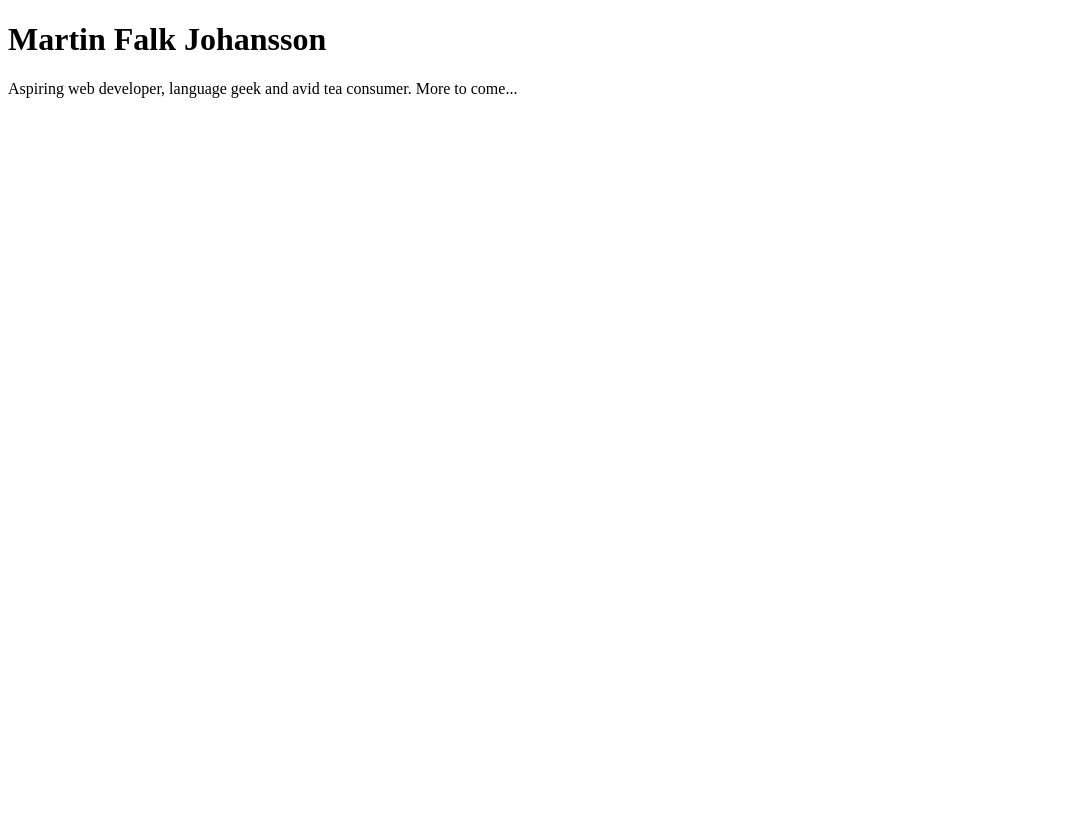
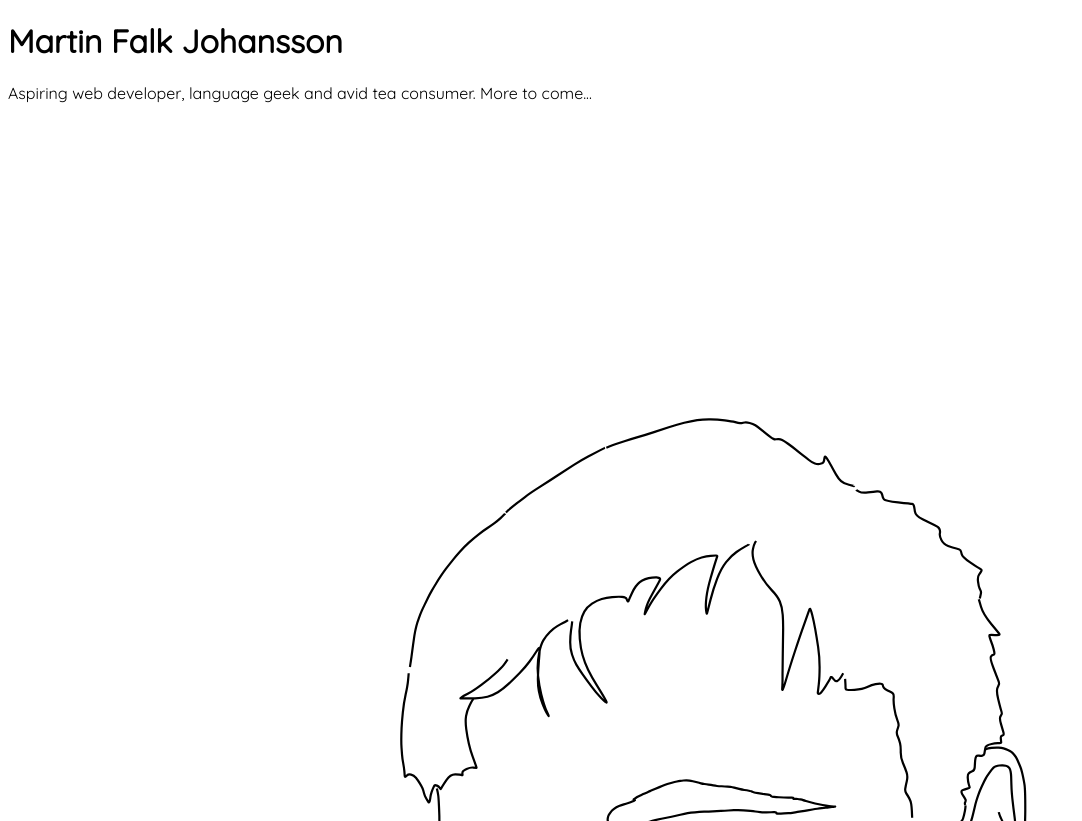
Before and after one commit to martinfjant/martinfjant.github.io, a plain HTML site: page index.html in a window 1280 px wide. Shown: the whole page, without its empty margins (0-1082 px from the left). Before the commit the page ends 800 px from the top, so only its background shows below. Drawn offline with Linux system fonts and the light colour scheme.

Commit message:
Added sum style

```diff
--- a/index.html
+++ b/index.html
@@ -5,8 +5,27 @@
     <meta http-equiv="X-UA-Compatible" content="IE=edge" />
     <title>Martin Falk Johansson</title>
     <meta name="viewport" content="width=device-width, initial-scale=1" />
-    <link rel="stylesheet" type="text/css" media="screen" href="main.css" />
-    <script src="main.js"></script>
+
+    <link
+      href="https://fonts.googleapis.com/css?family=Quicksand"
+      rel="stylesheet"
+    />
+
+    <style>
+      html,
+      body {
+        height: 100%;
+        font-family: "Quicksand", sans-serif;
+      }
+      body {
+        background-image: url(mii.svg);
+        background-position: center center;
+        background-repeat: no-repeat;
+        background-attachment: fixed;
+        background-size: cover;
+        background-color: white;
+      }
+    </style>
   </head>
   <body>
     <h1>Martin Falk Johansson</h1>
```
Also changed, not shown: mii.svg (added), 1 other file.
